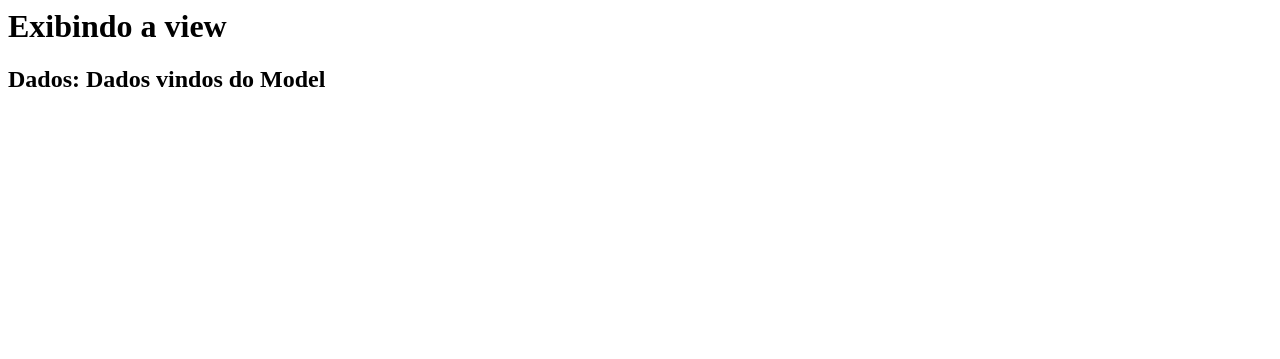
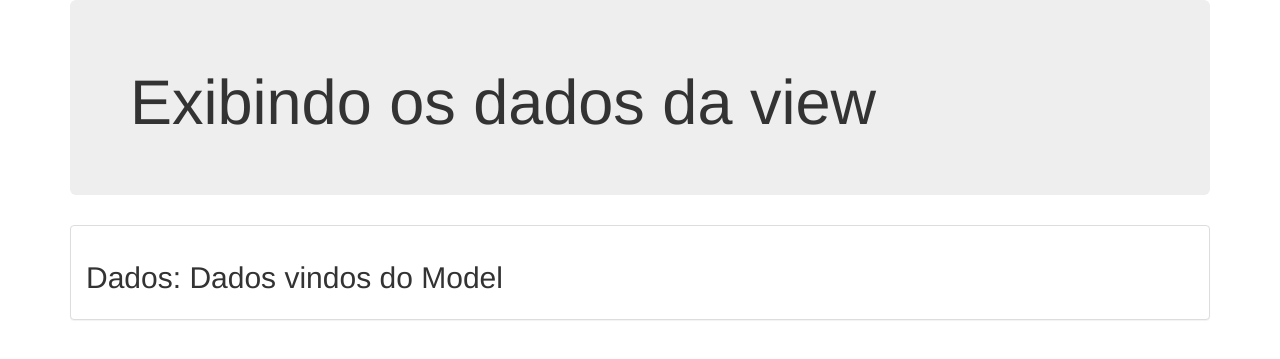
Before and after one commit to EricSoares3/intro-MVC-php, a PHP site: page / in a window 1280 px wide. Shown: the top 359 px of the page. Run offline with PHP 8.4, Linux system fonts and the light colour scheme.

Commit message:
Segundo Exemplo modelo MVC

```diff
--- a/controller/Controller.php
+++ b/controller/Controller.php
@@ -1,7 +1,6 @@
 <?php
 
     require 'model/Model.php';
-    require 'view/View.php';
 
     class Controller
 
@@ -9,8 +8,7 @@
         public function Index()
         {
             $model = new Model();
-            $view = new View();
-
-            $view-> Exibir($model-> ListarDados());
+            $dados = $model-> ListarDados();
+            include "view/View.php";
         }
     }
--- a/view/View.php
+++ b/view/View.php
@@ -1,9 +1,19 @@
-<?php
-
-    class View {
-        public function Exibir($dados){
-            echo '<h1>Exibindo a view</h1>';
-            echo '<h2>Dados: '.$dados ."<h2>";
-
-        }
-    }
+<!DOCTYPE html>
+<html lang="en">
+<head>
+    <meta charset="UTF-8">
+    <title>Document</title>
+    <link rel="stylesheet" href="https://maxcdn.bootstrapcdn.com/bootstrap/3.3.7/css/bootstrap.min.css"/>
+</head>
+<body>
+    <div class="container">
+        <div class="jumbotron">
+            <h1>Exibindo os dados da view</h1>
+        </div>
+        <div class='panel panel-default'>
+            <div class='panel-body'>
+                <h2>Dados: <?php  echo $dados ?></h2>
+        </div>
+    </div>
+</body>
+</html>
```
